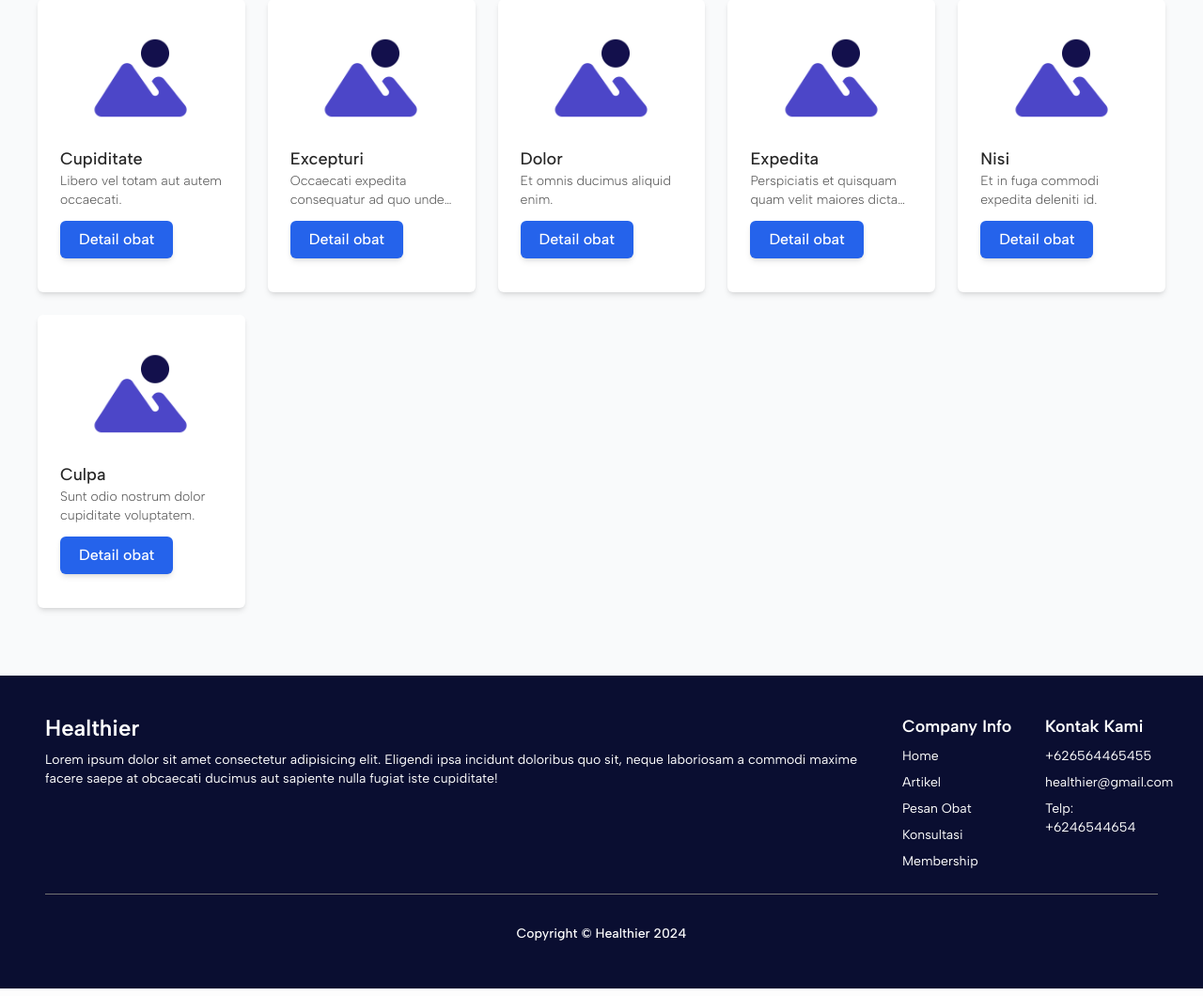
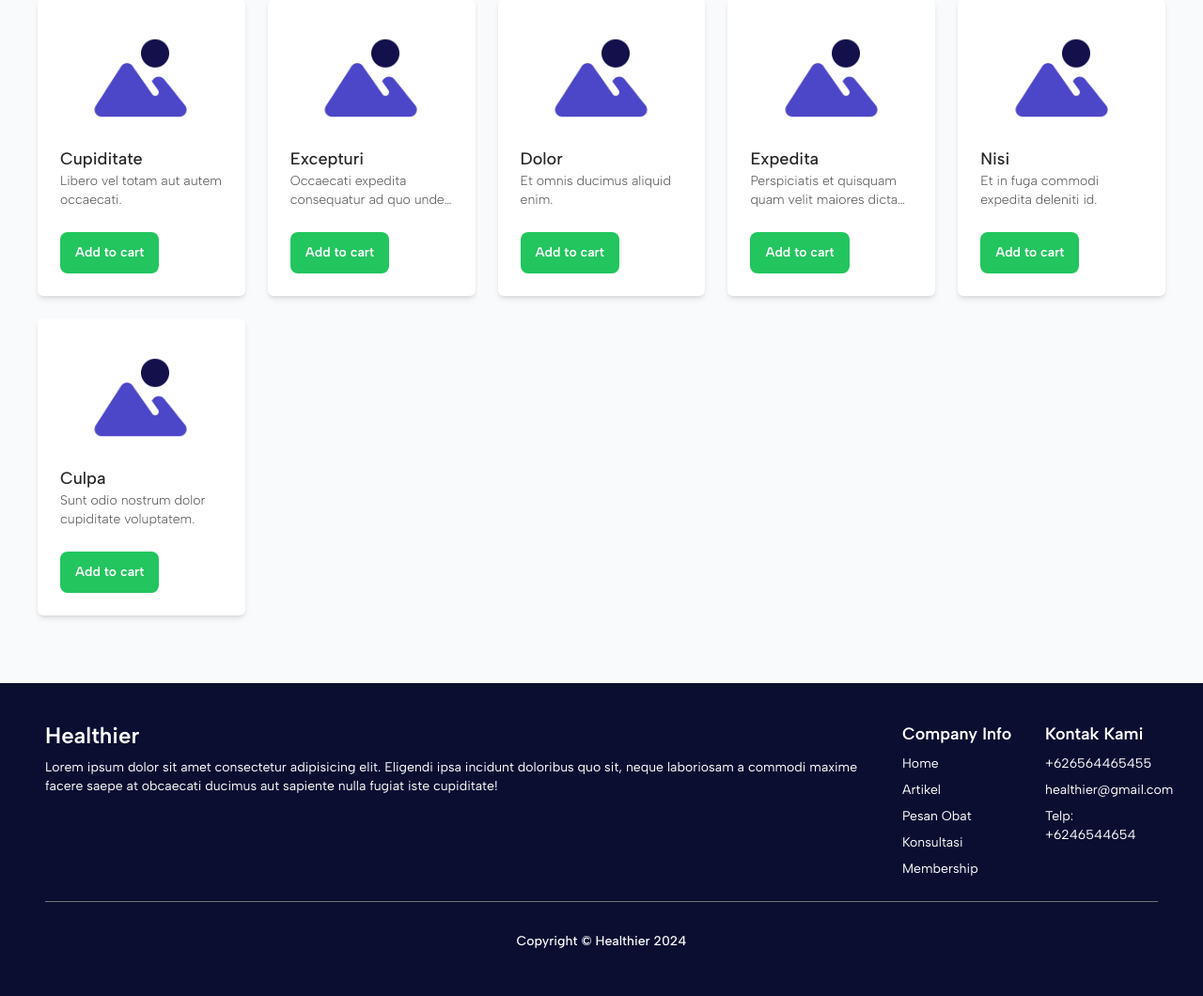
Before and after one commit to ardianilyas/healthier, a Laravel app: page /pesan in a window 1280 px wide. Shown: the part 178-1238 px from the top of the page at 94% size. Run offline with Laravel 12, Linux system fonts and the light colour scheme; a user stored in the database is signed in; data comes from the database, SQL or seed files in the repository; style sheets or scripts are compiled from the project's sources.

Commit message:
update: add to cart route

```diff
--- a/resources/views/pesan/index.blade.php
+++ b/resources/views/pesan/index.blade.php
@@ -4,7 +4,8 @@
     <div class="my-6 grid grid-cols-1 md:grid-cols-3 lg:grid-cols-5 gap-6">
         @foreach ($listObat as $obat)
             <x-card>
-                <a href="{{ route('pesan.detail', $obat->id) }}" class="hover:bg-gray-50">
+                <div class="flex flex-col h-full justify-between">
+                    <div>
                         <div class="flex justify-center">
                             @if ($obat->image)
                             <img src="{{ asset('/storage/obat/'.$obat->image) }}" alt="{{ $obat->nama }}" width="120">
@@ -14,8 +15,14 @@
                         </div>
                         <p class="mt-3 text-lg text-neutral-800 font-medium capitalize">{{ $obat->nama }}</p>
                         <p class="text-sm text-neutral-600 font-light line-clamp-2">{{ $obat->keterangan }}</p>
-                    <x-primary-link href="{{ route('pesan.detail', $obat->id) }}" class="mt-3">Detail obat</x-primary-link>
-                </a>
+                    </div>
+                    <div class="mt-6">
+                        <form action="{{ route('keranjang.add', $obat->id) }}" method="POST">
+                            @csrf
+                            <x-button class="bg-blue-700 hover:bg-blue-800">Add to cart</x-button>
+                        </form>
+                    </div>
+                </div>
             </x-card>
         @endforeach
     </div>
```
Lines whose indentation alone changed are shown as unchanged.
